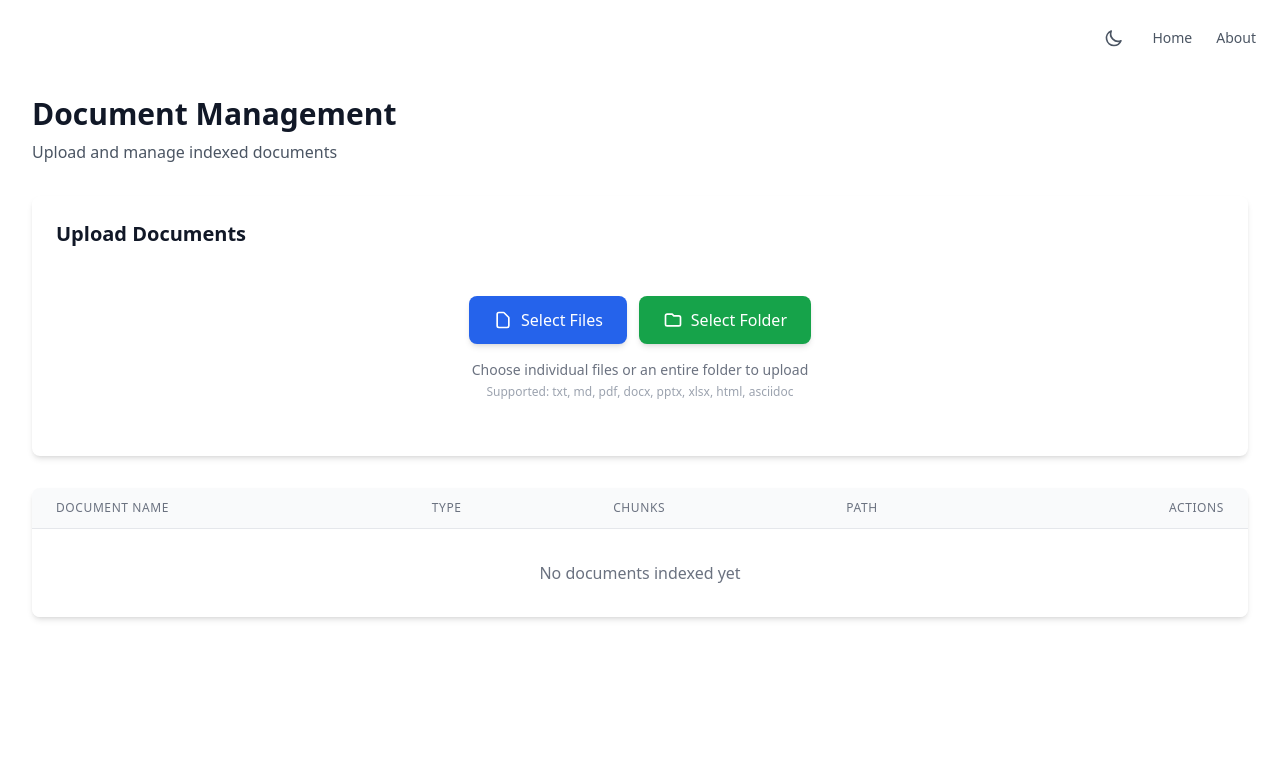
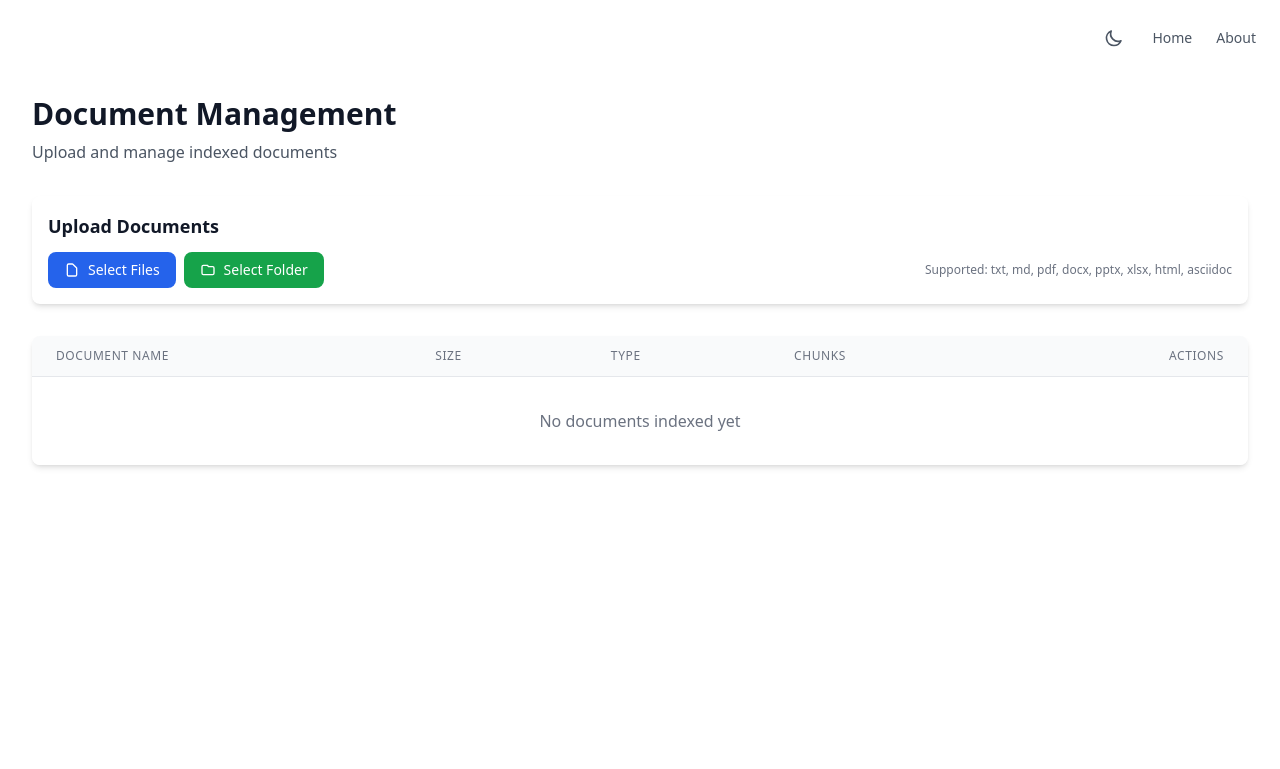
Before and after one commit to gittycat/rag-docling, a FastAPI app: template services/fastapi_web_app/templates/admin.html in a window 1280 px wide. Shown: the top 769 px of the page. Run offline with FastAPI, Linux system fonts and the light colour scheme; the template is opened without the code that fills it, so the values that code supplies are empty; parts of the project's set-up code (start-up, migrations or seed data) failed here and were passed over; some libraries are stand-ins or nearby versions.

Commit message:
refactor: streamline admin UI with inline progress tracking
Backend changes:
- Add file_size_bytes to document metadata extraction
- Include file size in document listings API response

Frontend changes:
- Compress upload panel (~60% vertical space reduction)
- Update table columns: add Size, remove Path
- Implement inline progress bars in document table
- Add real-time SSE progress tracking without page navigation
- Delete separate upload_progress.html page

User experience improvements:
- Files appear immediately at top of table when selected
- Thin progress bars show embedding progress inline
- No page redirects - stay on admin throughout upload
- Automatic table refresh when complete

```diff
--- a/services/fastapi_web_app/main.py
+++ b/services/fastapi_web_app/main.py
@@ -180,19 +180,22 @@ async def upload_documents(files: List[UploadFile] = File(...)):
             )
             response.raise_for_status()
             result = response.json()
-            batch_id = result.get("batch_id")
 
-            if batch_id:
-                return RedirectResponse(url=f"/admin/upload/progress/{batch_id}", status_code=303)
-            else:
-                return RedirectResponse(url="/admin", status_code=303)
+            return {
+                "status": "queued",
+                "batch_id": result.get("batch_id"),
+                "tasks": result.get("tasks", [])
+            }
 
     except Exception as e:
         print(f"Upload error: {type(e).__name__}: {e}")
         if hasattr(e, 'response') and e.response is not None:
             print(f"Response status: {e.response.status_code}")
             print(f"Response body: {e.response.text}")
-        return RedirectResponse(url="/admin", status_code=303)
+        return {
+            "status": "error",
+            "message": str(e)
+        }
 
 @app.post("/admin/delete/{document_id}")
 async def delete_document(request: Request, document_id: str):
--- a/services/fastapi_web_app/templates/admin.html
+++ b/services/fastapi_web_app/templates/admin.html
@@ -16,8 +16,8 @@
     </div>
 
     <!-- Upload Section -->
-    <div class="bg-white dark:bg-gray-800 rounded-lg shadow-md p-6 mb-8 transition-colors duration-200">
-        <h2 class="text-xl font-semibold text-gray-900 dark:text-gray-100 mb-4">Upload Documents</h2>
+    <div class="bg-white dark:bg-gray-800 rounded-lg shadow-md p-4 mb-8 transition-colors duration-200">
+        <h2 class="text-lg font-semibold text-gray-900 dark:text-gray-100 mb-3">Upload Documents</h2>
         <form id="uploadForm" action="/admin/upload" method="POST" enctype="multipart/form-data" class="hidden">
             <input
                 type="file"
@@ -28,14 +28,14 @@
             />
         </form>
 
-        <div class="flex flex-col items-center justify-center py-8">
-            <div class="flex flex-col sm:flex-row gap-3 mb-4">
+        <div class="flex items-center justify-between">
+            <div class="flex gap-2">
                 <button
                     type="button"
                     id="selectFilesButton"
-                    class="bg-blue-600 hover:bg-blue-700 dark:bg-blue-500 dark:hover:bg-blue-600 text-white font-medium py-3 px-6 rounded-lg transition duration-200 shadow-md flex items-center space-x-2"
+                    class="bg-blue-600 hover:bg-blue-700 dark:bg-blue-500 dark:hover:bg-blue-600 text-white text-sm font-medium py-2 px-4 rounded-lg transition duration-200 flex items-center space-x-2"
                 >
-                    <svg class="w-5 h-5" fill="none" stroke="currentColor" viewBox="0 0 24 24">
+                    <svg class="w-4 h-4" fill="none" stroke="currentColor" viewBox="0 0 24 24">
                         <path stroke-linecap="round" stroke-linejoin="round" stroke-width="2" d="M7 21h10a2 2 0 002-2V9.414a1 1 0 00-.293-.707l-5.414-5.414A1 1 0 0012.586 3H7a2 2 0 00-2 2v14a2 2 0 002 2z"/>
                     </svg>
                     <span>Select Files</span>
@@ -43,31 +43,17 @@
                 <button
                     type="button"
                     id="selectFolderButton"
-                    class="bg-green-600 hover:bg-green-700 dark:bg-green-500 dark:hover:bg-green-600 text-white font-medium py-3 px-6 rounded-lg transition duration-200 shadow-md flex items-center space-x-2"
+                    class="bg-green-600 hover:bg-green-700 dark:bg-green-500 dark:hover:bg-green-600 text-white text-sm font-medium py-2 px-4 rounded-lg transition duration-200 flex items-center space-x-2"
                 >
-                    <svg class="w-5 h-5" fill="none" stroke="currentColor" viewBox="0 0 24 24">
+                    <svg class="w-4 h-4" fill="none" stroke="currentColor" viewBox="0 0 24 24">
                         <path stroke-linecap="round" stroke-linejoin="round" stroke-width="2" d="M3 7v10a2 2 0 002 2h14a2 2 0 002-2V9a2 2 0 00-2-2h-6l-2-2H5a2 2 0 00-2 2z"/>
                     </svg>
                     <span>Select Folder</span>
                 </button>
             </div>
-            <p class="text-sm text-gray-500 dark:text-gray-400 text-center">
-                Choose individual files or an entire folder to upload
-            </p>
-            <p class="mt-1 text-xs text-gray-400 dark:text-gray-500">
+            <p class="text-xs text-gray-500 dark:text-gray-400">
                 Supported: txt, md, pdf, docx, pptx, xlsx, html, asciidoc
             </p>
-        </div>
-
-        <!-- Upload Progress -->
-        <div id="uploadProgress" class="hidden mt-4">
-            <div class="flex items-center justify-center space-x-3 bg-blue-50 dark:bg-blue-900/30 px-6 py-3 rounded-lg">
-                <svg class="animate-spin h-5 w-5 text-blue-600 dark:text-blue-400" xmlns="http://www.w3.org/2000/svg" fill="none" viewBox="0 0 24 24">
-                    <circle class="opacity-25" cx="12" cy="12" r="10" stroke="currentColor" stroke-width="4"></circle>
-                    <path class="opacity-75" fill="currentColor" d="M4 12a8 8 0 018-8V0C5.373 0 0 5.373 0 12h4zm2 5.291A7.962 7.962 0 014 12H0c0 3.042 1.135 5.824 3 7.938l3-2.647z"></path>
-                </svg>
-                <span class="text-sm text-gray-700 dark:text-gray-300">Uploading documents...</span>
-            </div>
         </div>
     </div>
 
@@ -80,13 +66,13 @@
                         Document Name
                     </th>
                     <th class="px-6 py-3 text-left text-xs font-medium text-gray-500 dark:text-gray-300 uppercase tracking-wider">
+                        Size
+                    </th>
+                    <th class="px-6 py-3 text-left text-xs font-medium text-gray-500 dark:text-gray-300 uppercase tracking-wider">
                         Type
                     </th>
                     <th class="px-6 py-3 text-left text-xs font-medium text-gray-500 dark:text-gray-300 uppercase tracking-wider">
                         Chunks
-                    </th>
-                    <th class="px-6 py-3 text-left text-xs font-medium text-gray-500 dark:text-gray-300 uppercase tracking-wider">
-                        Path
                     </th>
                     <th class="px-6 py-3 text-right text-xs font-medium text-gray-500 dark:text-gray-300 uppercase tracking-wider">
                         Actions
@@ -96,9 +82,22 @@
             <tbody class="bg-white dark:bg-gray-800 divide-y divide-gray-200 dark:divide-gray-700">
                 {% if documents %}
                     {% for doc in documents %}
-                    <tr class="hover:bg-gray-50 dark:hover:bg-gray-700/50 transition-colors">
-                        <td class="px-6 py-4 whitespace-nowrap text-sm font-medium text-gray-900 dark:text-gray-100">
-                            {{ doc.file_name }}
+                    <tr class="hover:bg-gray-50 dark:hover:bg-gray-700/50 transition-colors" id="doc-{{ doc.id }}">
+                        <td class="px-6 py-4 whitespace-nowrap text-sm font-medium text-gray-900 dark:text-gray-100 relative">
+                            <span class="doc-name">{{ doc.file_name }}</span>
+                        </td>
+                        <td class="px-6 py-4 whitespace-nowrap text-sm text-gray-500 dark:text-gray-400">
+                            <span class="doc-size" data-size="{{ doc.file_size_bytes }}">
+                                {% if doc.file_size_bytes >= 1073741824 %}
+                                    {{ "%.2f"|format(doc.file_size_bytes / 1073741824) }} GB
+                                {% elif doc.file_size_bytes >= 1048576 %}
+                                    {{ "%.2f"|format(doc.file_size_bytes / 1048576) }} MB
+                                {% elif doc.file_size_bytes >= 1024 %}
+                                    {{ "%.2f"|format(doc.file_size_bytes / 1024) }} KB
+                                {% else %}
+                                    {{ doc.file_size_bytes }} B
+                                {% endif %}
+                            </span>
                         </td>
                         <td class="px-6 py-4 whitespace-nowrap text-sm text-gray-500 dark:text-gray-400">
                             {{ doc.file_type }}
@@ -107,9 +106,6 @@
                             <span class="inline-flex items-center px-2.5 py-0.5 rounded-full text-xs font-medium bg-blue-100 dark:bg-blue-900/30 text-blue-800 dark:text-blue-300">
                                 {{ doc.chunks }} embeddings
                             </span>
-                        </td>
-                        <td class="px-6 py-4 whitespace-nowrap text-sm text-gray-500 dark:text-gray-400">
-                            {{ doc.path }}
                         </td>
                         <td class="px-6 py-4 whitespace-nowrap text-right text-sm font-medium">
                             <form method="POST" action="/admin/delete/{{ doc.id }}" class="inline"
@@ -139,58 +135,198 @@
     const fileInput = document.getElementById('fileInput');
     const selectFilesButton = document.getElementById('selectFilesButton');
     const selectFolderButton = document.getElementById('selectFolderButton');
-    const uploadForm = document.getElementById('uploadForm');
-    const uploadProgress = document.getElementById('uploadProgress');
+    const tbody = document.querySelector('tbody');
 
+    // Track task-to-filename mapping
+    const taskMap = new Map();
+
+    // Helper: Format file size
+    function formatFileSize(bytes) {
+        if (bytes >= 1073741824) return (bytes / 1073741824).toFixed(2) + ' GB';
+        if (bytes >= 1048576) return (bytes / 1048576).toFixed(2) + ' MB';
+        if (bytes >= 1024) return (bytes / 1024).toFixed(2) + ' KB';
+        return bytes + ' B';
+    }
+
+    // Helper: Create uploading row with progress bar
+    function addUploadingRow(taskId, filename, filesize) {
+        const row = document.createElement('tr');
+        row.id = `uploading-${taskId}`;
+        row.className = 'hover:bg-gray-50 dark:hover:bg-gray-700/50 transition-colors';
+
+        row.innerHTML = `
+            <td class="px-6 py-4 whitespace-nowrap text-sm font-medium text-gray-900 dark:text-gray-100 relative">
+                <div class="flex flex-col">
+                    <span class="doc-name">${filename}</span>
+                    <div class="mt-1 w-full bg-gray-200 dark:bg-gray-700 rounded-full h-1 overflow-hidden">
+                        <div id="progress-${taskId}" class="bg-blue-600 dark:bg-blue-500 h-1 transition-all duration-300" style="width: 0%"></div>
+                    </div>
+                </div>
+            </td>
+            <td class="px-6 py-4 whitespace-nowrap text-sm text-gray-500 dark:text-gray-400">
+                ${formatFileSize(filesize)}
+            </td>
+            <td class="px-6 py-4 whitespace-nowrap text-sm text-gray-500 dark:text-gray-400">
+                <span class="text-xs text-gray-400 dark:text-gray-500">Processing...</span>
+            </td>
+            <td class="px-6 py-4 whitespace-nowrap text-sm text-gray-500 dark:text-gray-400">
+                <span class="text-xs text-gray-400 dark:text-gray-500">-</span>
+            </td>
+            <td class="px-6 py-4 whitespace-nowrap text-right text-sm font-medium">
+                <span class="text-xs text-gray-400 dark:text-gray-500">Uploading</span>
+            </td>
+        `;
+
+        // Insert at top of tbody (before first row)
+        const emptyRow = tbody.querySelector('td[colspan="5"]');
+        if (emptyRow) {
+            emptyRow.parentElement.remove();
+        }
+        tbody.insertBefore(row, tbody.firstChild);
+    }
+
+    // Helper: Update progress bar
+    function updateProgress(taskId, percent) {
+        const progressBar = document.getElementById(`progress-${taskId}`);
+        if (progressBar) {
+            progressBar.style.width = `${percent}%`;
+        }
+    }
+
+    // Helper: Refresh documents list
+    async function refreshDocuments() {
+        try {
+            const response = await fetch('/admin');
+            const html = await response.text();
+            const parser = new DOMParser();
+            const doc = parser.parseFromString(html, 'text/html');
+            const newTbody = doc.querySelector('tbody');
+
+            if (newTbody) {
+                // Keep uploading rows, replace completed ones
+                const uploadingRows = tbody.querySelectorAll('[id^="uploading-"]');
+                tbody.innerHTML = newTbody.innerHTML;
+
+                // Re-insert still-uploading rows at top
+                uploadingRows.forEach(row => {
+                    const taskId = row.id.replace('uploading-', '');
+                    if (taskMap.has(taskId)) {
+                        tbody.insertBefore(row, tbody.firstChild);
+                    }
+                });
+            }
+        } catch (error) {
+            console.error('Error refreshing documents:', error);
+        }
+    }
+
+    // Main upload function
     async function uploadFiles(files) {
         if (!files || files.length === 0) return;
 
-        // Show upload progress
-        uploadProgress.classList.remove('hidden');
+        // Disable buttons during upload
         selectFilesButton.disabled = true;
         selectFolderButton.disabled = true;
         selectFilesButton.classList.add('opacity-50', 'cursor-not-allowed');
         selectFolderButton.classList.add('opacity-50', 'cursor-not-allowed');
 
-        // Use FormData for modern upload
+        // Prepare FormData
         const formData = new FormData();
         for (const file of files) {
-            // Preserve relative path if available
             const filename = file.webkitRelativePath || file.name;
             formData.append('files', file, filename);
         }
 
         try {
+            // Upload files
             const response = await fetch('/admin/upload', {
                 method: 'POST',
                 body: formData
             });
 
-            if (response.ok) {
-                // Reload the page to show updated documents
-                window.location.reload();
-            } else {
-                alert('Upload failed. Please try again.');
-                uploadProgress.classList.add('hidden');
-                selectFilesButton.disabled = false;
-                selectFolderButton.disabled = false;
-                selectFilesButton.classList.remove('opacity-50', 'cursor-not-allowed');
-                selectFolderButton.classList.remove('opacity-50', 'cursor-not-allowed');
+            if (!response.ok) {
+                throw new Error('Upload failed');
             }
+
+            const result = await response.json();
+
+            if (result.status === 'error') {
+                alert(`Upload failed: ${result.message}`);
+                enableButtons();
+                return;
+            }
+
+            const batchId = result.batch_id;
+            const tasks = result.tasks || [];
+
+            // Add uploading rows for each task
+            tasks.forEach((task, index) => {
+                taskMap.set(task.task_id, task.filename);
+                addUploadingRow(task.task_id, task.filename, files[index]?.size || 0);
+            });
+
+            // Connect to SSE for progress updates
+            const eventSource = new EventSource(`/admin/upload/progress/${batchId}/stream`);
+
+            eventSource.addEventListener('progress', (event) => {
+                const data = JSON.parse(event.data);
+
+                // Update progress for each task
+                Object.entries(data.tasks || {}).forEach(([taskId, task]) => {
+                    const totalChunks = task.total_chunks || 0;
+                    const completedChunks = task.completed_chunks || 0;
+                    const percent = totalChunks > 0 ? Math.round((completedChunks / totalChunks) * 100) : 0;
+
+                    updateProgress(taskId, percent);
+                });
+            });
+
+            eventSource.addEventListener('complete', async (event) => {
+                console.log('All uploads complete');
+                eventSource.close();
+
+                // Remove all uploading rows
+                taskMap.clear();
+
+                // Refresh document list
+                await refreshDocuments();
+
+                // Re-enable buttons
+                enableButtons();
+            });
+
+            eventSource.addEventListener('error', (event) => {
+                console.error('SSE error:', event);
+                eventSource.close();
+
+                // Refresh and re-enable
+                refreshDocuments();
+                enableButtons();
+            });
+
+            eventSource.onerror = () => {
+                console.error('SSE connection error');
+                eventSource.close();
+                refreshDocuments();
+                enableButtons();
+            };
+
         } catch (error) {
             alert('Upload failed. Please try again.');
-            uploadProgress.classList.add('hidden');
-            selectFilesButton.disabled = false;
-            selectFolderButton.disabled = false;
-            selectFilesButton.classList.remove('opacity-50', 'cursor-not-allowed');
-            selectFolderButton.classList.remove('opacity-50', 'cursor-not-allowed');
+            enableButtons();
         }
+    }
+
+    function enableButtons() {
+        selectFilesButton.disabled = false;
+        selectFolderButton.disabled = false;
+        selectFilesButton.classList.remove('opacity-50', 'cursor-not-allowed');
+        selectFolderButton.classList.remove('opacity-50', 'cursor-not-allowed');
     }
 
     // Select Files button
     selectFilesButton.addEventListener('click', async () => {
         if ('showOpenFilePicker' in window) {
-            // Modern File System Access API (Chromium browsers)
             try {
                 const handles = await window.showOpenFilePicker({
                     multiple: true,
@@ -208,13 +344,11 @@
                 const files = await Promise.all(handles.map(h => h.getFile()));
                 await uploadFiles(files);
             } catch (err) {
-                // User cancelled or error occurred
                 if (err.name !== 'AbortError') {
                     console.error('File selection error:', err);
                 }
             }
         } else {
-            // Fallback to traditional input
             fileInput.multiple = true;
             fileInput.removeAttribute('webkitdirectory');
             fileInput.onchange = () => uploadFiles([...fileInput.files]);
@@ -225,7 +359,6 @@
     // Select Folder button
     selectFolderButton.addEventListener('click', async () => {
         if ('showDirectoryPicker' in window) {
-            // Modern File System Access API (Chromium browsers)
             try {
                 const dirHandle = await window.showDirectoryPicker({ mode: 'read' });
                 const files = [];
@@ -235,7 +368,6 @@
                         const entryPath = `${path}/${entry.name}`;
                         if (entry.kind === 'file') {
                             const file = await entry.getFile();
-                            // Add webkitRelativePath for compatibility
                             Object.defineProperty(file, 'webkitRelativePath', {
                                 get: () => entryPath
                             });
@@ -249,13 +381,11 @@
                 await traverseDirectory(dirHandle);
                 await uploadFiles(files);
             } catch (err) {
-                // User cancelled or error occurred
                 if (err.name !== 'AbortError') {
                     console.error('Directory selection error:', err);
                 }
             }
         } else {
-            // Fallback to traditional input with webkitdirectory
             fileInput.multiple = true;
             fileInput.setAttribute('webkitdirectory', '');
             fileInput.onchange = () => uploadFiles([...fileInput.files]);
--- a/services/rag_server/core_logic/chroma_manager.py
+++ b/services/rag_server/core_logic/chroma_manager.py
@@ -110,6 +110,7 @@ def list_documents(index) -> List[Dict]:
                 'file_name': metadata.get('file_name', 'Unknown'),
                 'file_type': metadata.get('file_type', ''),
                 'path': metadata.get('path', ''),
+                'file_size_bytes': metadata.get('file_size_bytes', 0),
                 'chunks': 0
             }
 
--- a/services/rag_server/core_logic/document_processor.py
+++ b/services/rag_server/core_logic/document_processor.py
@@ -96,9 +96,11 @@ def chunk_document_from_file(file_path: str, chunk_size: int = 500):
 
 def extract_metadata(file_path: str) -> dict[str, str]:
     file_path_obj = Path(file_path)
+    file_size = file_path_obj.stat().st_size
 
     return {
         "file_name": file_path_obj.name,
         "file_type": file_path_obj.suffix,
-        "path": str(file_path_obj.parent)
+        "path": str(file_path_obj.parent),
+        "file_size_bytes": file_size
     }
```
Also changed, not shown: services/fastapi_web_app/templates/upload_progress.html (deleted, +0 -145 lines).
